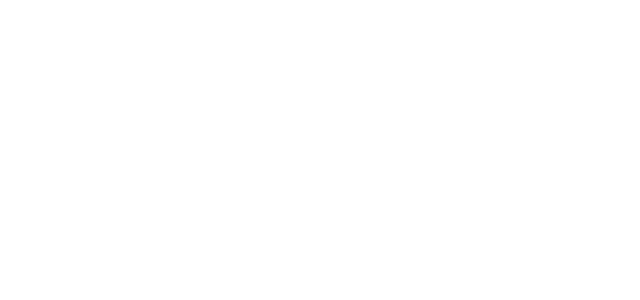
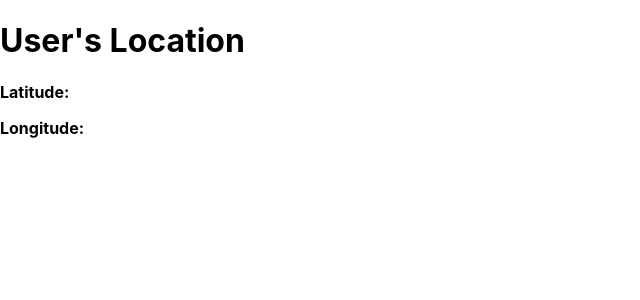
Before and after one commit to WalidMorocco/TWR-Final-Project, a React (Create React App) app in the folder coffee-me/: page /location in a window 1280 px wide. Before the commit this address had no page. Shown: the top 300 px of the page, without its empty margins (0-640 px from the left). Built offline with nearby package versions, Linux system fonts and the light colour scheme; no server answers.

Commit message:
user location displayed + permission

```diff
--- /dev/null
+++ b/coffee-me/src/hooks/useLocation.jsx
@@ -0,0 +1,40 @@
+import { useState, useEffect } from 'react'
+
+const useLocation = () => {
+
+    const [location, setLocation] = useState({
+        loaded: false,
+        coordinates: { lat: "", lng: ""},
+    });
+
+    const onSuccess = (location) => {
+        setLocation({
+            loaded: true,
+            coordinates: {
+                lat: location.coords.latitude,
+                lng: location.coords.longitude,
+            }
+        })
+    }
+
+    const onError = error => {
+        setLocation({
+            loaded: true,
+            error
+        })
+    }
+
+    useEffect(() => {
+        if (!("geolocation" in navigator)) {
+            onError({
+                code: 0,
+                message : "Location not supported."
+            })
+        }
+        navigator.geolocation.getCurrentPosition(onSuccess, onError)
+    }, [])
+
+    return location;
+};
+
+export default useLocation;
--- a/coffee-me/src/index.js
+++ b/coffee-me/src/index.js
@@ -4,6 +4,7 @@
 import './index.css';
 import App from './App';
 import HomePage from './pages/HomePage';
+import UserLocation from './pages/UserLocation';
 import reportWebVitals from './reportWebVitals';
 
 // Create root element
@@ -15,6 +16,7 @@
     <Routes>
       <Route path="/" element={<App/>}>
         <Route index element={<HomePage />} />
+        <Route path="/location" element={<UserLocation />} />
       </Route>
     </Routes>
   </BrowserRouter>
--- a/coffee-me/src/pages/HomePage.jsx
+++ b/coffee-me/src/pages/HomePage.jsx
@@ -1,7 +1,7 @@
-export  const HomePage = () => {
+export const HomePage = () => {
 
     return (
-        <div class="wrapper">
+        <div className="wrapper">
             <h1>Home</h1>
         </div>
     )
--- /dev/null
+++ b/coffee-me/src/pages/UserLocation.jsx
@@ -0,0 +1,17 @@
+import useLocation from "../hooks/useLocation";
+
+export const UserLocation = () => {
+    const location = useLocation();
+
+    return (
+        <div className="wrapper">
+            <h1>User's Location</h1>
+            <h4>
+                <p>Latitude: {location.coordinates.lat}</p>
+                <p>Longitude: {location.coordinates.lng}</p>
+            </h4>
+        </div>
+    )
+}
+
+export default UserLocation;
```
Also changed, not shown: coffee-me/public/manifest.json.
